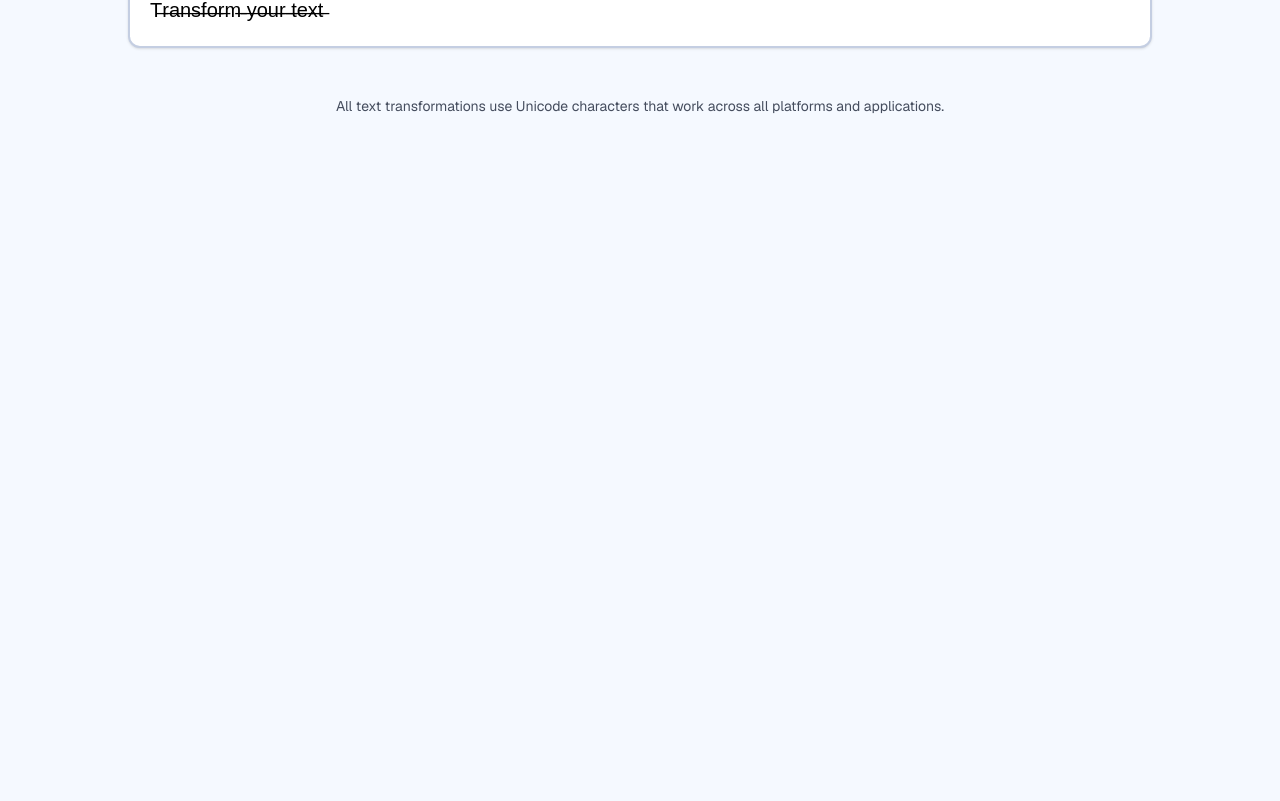
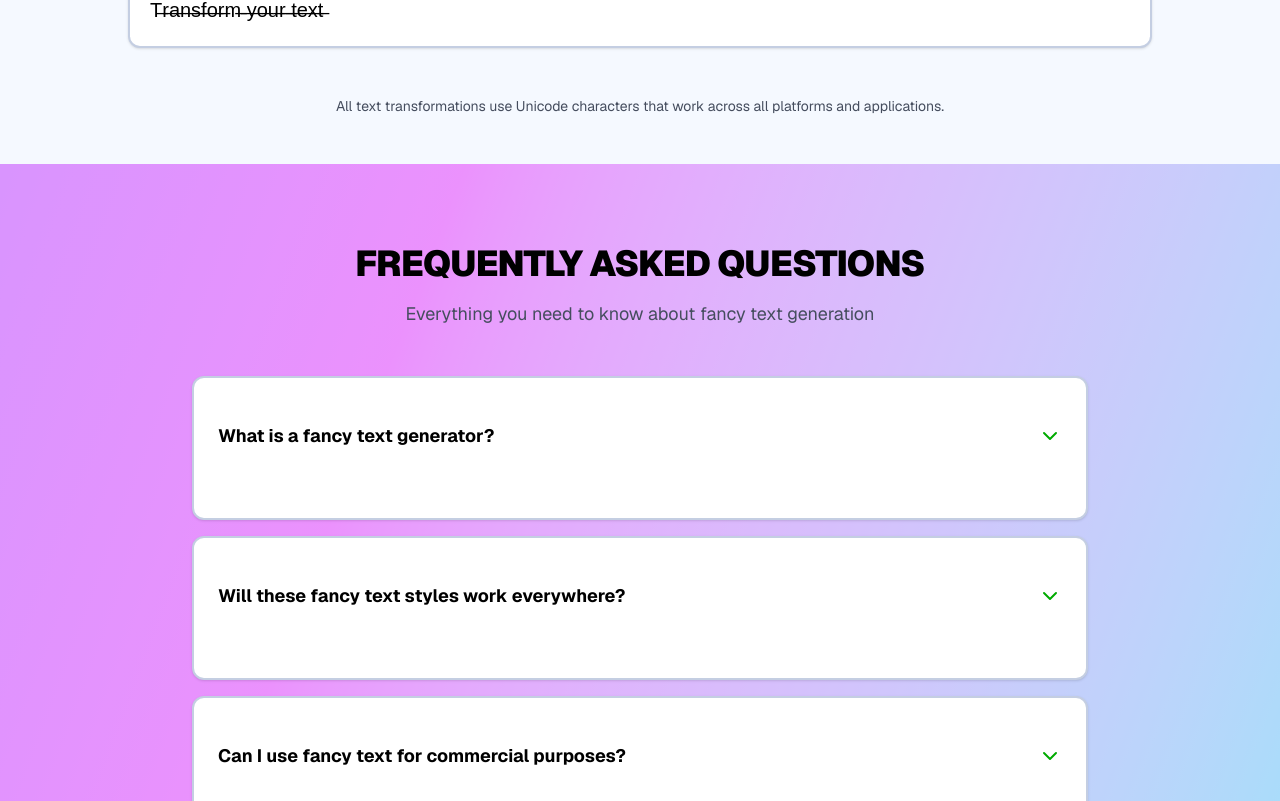
Before and after one commit to SymphonyIceAttack/fancy-text-generator, a Next.js app: page / in a window 1280 px wide. Shown: the part 1996-2797 px from the top of the page. Before the commit the page ends 2160 px from the top, so only its background shows below. Built offline with nearby package versions, Linux system fonts and the light colour scheme.

Commit message:
feat: faq

```diff
--- a/app/page.tsx
+++ b/app/page.tsx
@@ -1,5 +1,6 @@
 import Link from "next/link";
 import { FancyTextGenerator } from "@/components/fancy-text-generator";
+import { FAQ } from "@/components/faq";
 import { ThemeToggle } from "@/components/theme-toggle";
 
 export default function Home() {
@@ -25,6 +26,7 @@ export default function Home() {
         </div>
       </nav>
       <FancyTextGenerator />
+      <FAQ />
     </main>
   );
 }
--- /dev/null
+++ b/components/faq.tsx
@@ -0,0 +1,106 @@
+"use client";
+
+import { ChevronDown } from "lucide-react";
+import { useState } from "react";
+import { Card } from "@/components/ui/card";
+import { cn } from "@/lib/utils";
+
+interface FAQItem {
+  question: string;
+  answer: string;
+}
+
+const faqData: FAQItem[] = [
+  {
+    question: "What is a fancy text generator?",
+    answer:
+      "A fancy text generator transforms regular text into special Unicode characters that create different visual styles. These characters can be copied and used anywhere that supports Unicode text, including social media, messaging apps, and websites.",
+  },
+  {
+    question: "Will these fancy text styles work everywhere?",
+    answer:
+      "Yes! All transformations use standard Unicode characters that are supported across all modern platforms, devices, and applications. However, the visual appearance may vary slightly depending on the font used by each platform.",
+  },
+  {
+    question: "Can I use fancy text for commercial purposes?",
+    answer:
+      "The text transformations are free to use for any purpose, including commercial projects. Unicode characters are universal standards and can be used without restrictions.",
+  },
+  {
+    question: "Does fancy text affect SEO or accessibility?",
+    answer:
+      "For SEO: Search engines may not recognize fancy Unicode text the same way as regular text, so it's best to use standard text for important keywords. For accessibility: Screen readers may struggle with certain Unicode characters, so use regular text for critical content.",
+  },
+  {
+    question: "How do I copy the generated text?",
+    answer:
+      "Simply click the 'Copy' button next to any styled text result. The text will be copied to your clipboard and you can paste it anywhere you like. The button will show a checkmark to confirm the text has been copied.",
+  },
+  {
+    question: "Does the generator support multiple languages?",
+    answer:
+      "Yes! The generator supports both English and Chinese characters. For languages with Unicode character variants (like English), they will be transformed. For languages without variants (like Chinese), the original characters are preserved while maintaining readability.",
+  },
+];
+
+export function FAQ() {
+  const [openIndex, setOpenIndex] = useState<number | null>(null);
+
+  const toggleQuestion = (index: number) => {
+    setOpenIndex(openIndex === index ? null : index);
+  };
+
+  return (
+    <section className="py-20 px-4 sm:px-6 lg:px-8 bg-background/50">
+      <div className="max-w-4xl mx-auto">
+        <div className="text-center mb-12">
+          <h2 className="text-4xl font-black mb-4 text-foreground uppercase tracking-tight">
+            Frequently Asked Questions
+          </h2>
+          <p className="text-lg text-muted-foreground max-w-2xl mx-auto">
+            Everything you need to know about fancy text generation
+          </p>
+        </div>
+
+        <div className="space-y-4">
+          {faqData.map((faq, index) => (
+            <Card
+              key={faq.question}
+              className="border-2 hover:border-accent/50 transition-all overflow-hidden"
+            >
+              <button
+                type="button"
+                onClick={() => toggleQuestion(index)}
+                className="w-full px-6 py-5 flex items-center justify-between text-left hover:bg-accent/5 transition-colors"
+              >
+                <h3 className="text-lg font-bold text-foreground pr-8">
+                  {faq.question}
+                </h3>
+                <ChevronDown
+                  className={cn(
+                    "w-6 h-6 text-accent shrink-0 transition-transform duration-300",
+                    openIndex === index && "rotate-180",
+                  )}
+                />
+              </button>
+              <div
+                className={cn(
+                  "grid transition-all duration-300",
+                  openIndex === index
+                    ? "grid-rows-[1fr] opacity-100"
+                    : "grid-rows-[0fr] opacity-0",
+                )}
+              >
+                <div className="overflow-hidden">
+                  <div className="px-6 pb-5 pt-2 text-muted-foreground leading-relaxed">
+                    {faq.answer}
+                  </div>
+                </div>
+              </div>
+            </Card>
+          ))}
+        </div>
+      </div>
+    </section>
+  );
+}
```
Also changed, not shown: app/globals.css (line endings or trailing spaces).
